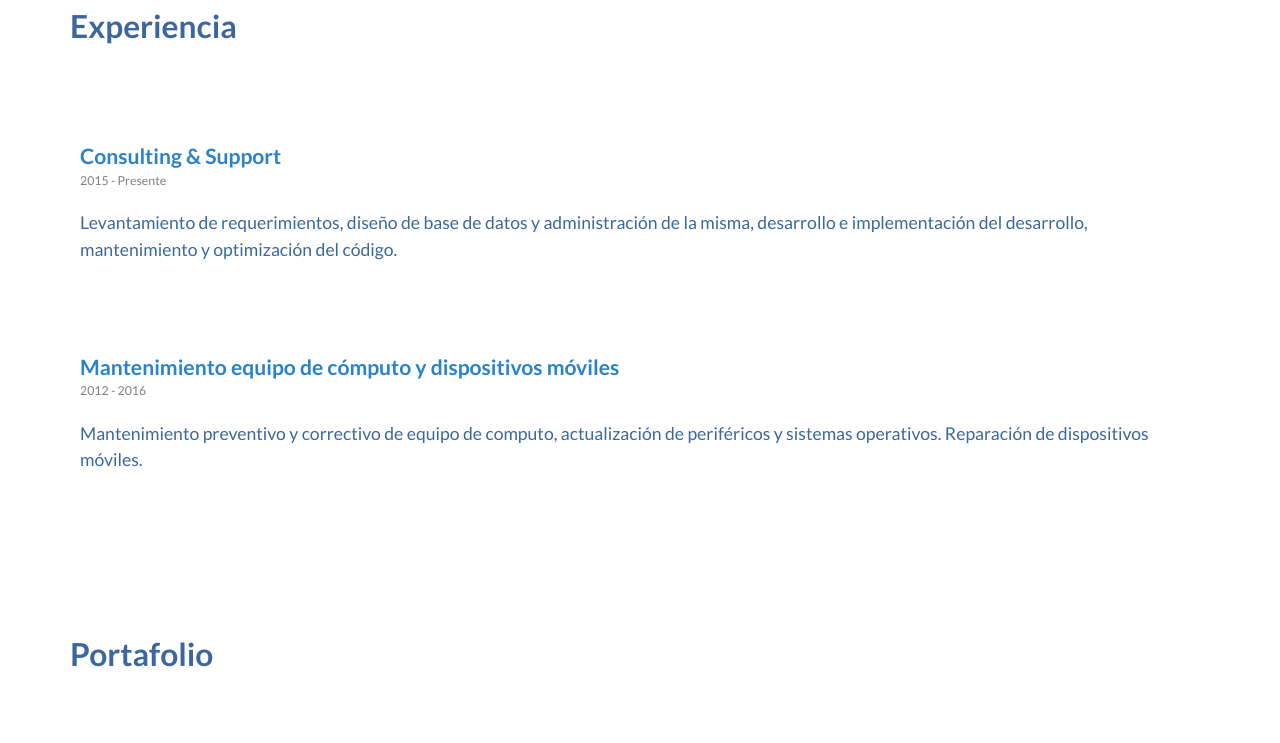
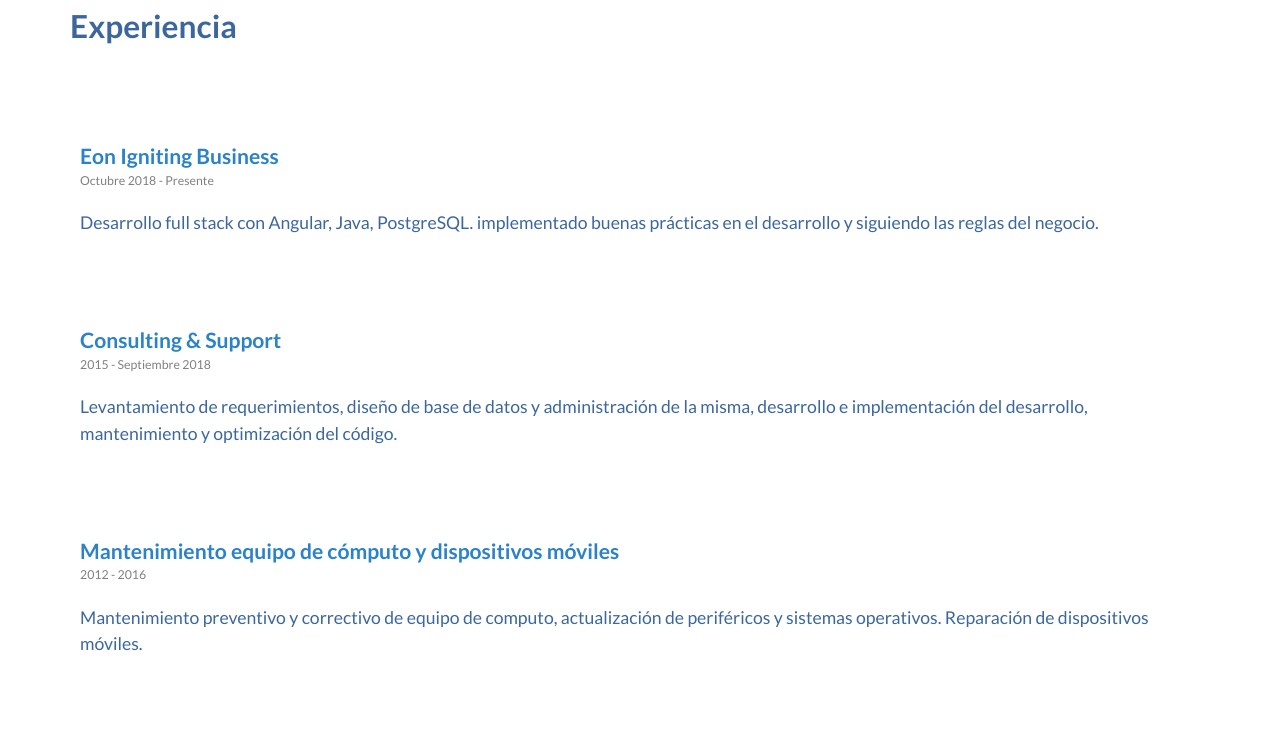
Before and after one commit to irvingdidier/me, a plain HTML site: page index.html in a window 1280 px wide. Shown: the part 1905-2648 px from the top of the page. Drawn offline with Linux system fonts and the light colour scheme.

Commit message:
Agregando experiencia laboral

```diff
--- a/index.html
+++ b/index.html
@@ -260,8 +260,13 @@
             <h3 class="title">Experiencia</h3>
             <div class="content">
                 <div class="card-experience">
+                    <h6>Eon Igniting Business</h6>
+                    <p class="year">Octubre 2018 - Presente</p>
+                    <p>Desarrollo full stack con Angular, Java, PostgreSQL. implementado buenas prácticas en el desarrollo y siguiendo las reglas del negocio.</p>
+                </div>
+                <div class="card-experience">
                     <h6>Consulting & Support</h6>
-                    <p class="year">2015 - Presente</p>
+                    <p class="year">2015 - Septiembre 2018</p>
                     <p>Levantamiento de requerimientos, diseño de base de datos y administración de la misma, desarrollo e implementación
                         del desarrollo, mantenimiento y optimización del código.</p>
                 </div>
```
